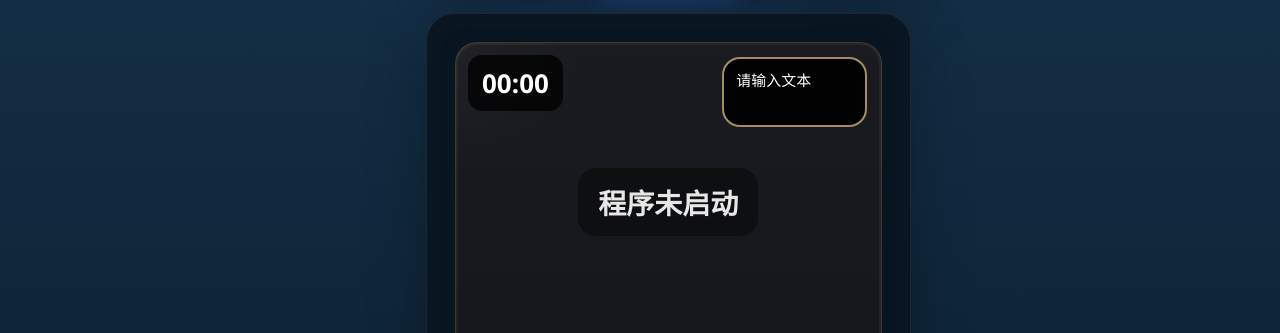
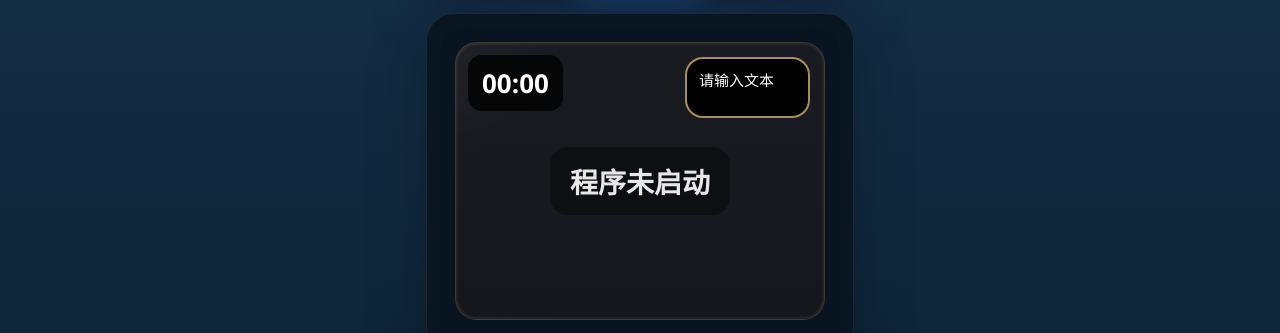
Before and after one commit to wxy-0523/Emoji-System, a plain HTML site: page mobile-remote-v1.html in a window 1280 px wide. Both pictures are taken after a click on the button "预览". Shown: the part 197-530 px from the top of the page. Drawn offline with Linux system fonts and the light colour scheme.

Commit message:
Add files via upload

```diff
--- a/mobile-remote-v1.html
+++ b/mobile-remote-v1.html
@@ -79,10 +79,10 @@
         </section>
       </section>
 
-      <section class="tab-page" data-page="preview">
-        <section class="preview-card">
+      <section class="tab-page tab-page-preview" data-page="preview">
+        <section class="preview-card preview-card-detail">
           <div class="desktop-preview">
-            <div class="preview-canvas preview-canvas-large">
+            <div class="preview-canvas preview-canvas-detail">
               <div class="preview-timer" id="preview-timer-clone">00:00</div>
               <div class="preview-note-box">
                 <div class="preview-note-text size-large" id="preview-note-text-clone">请输入文本</div>
@@ -104,7 +104,7 @@
           </div>
         </section>
 
-        <section class="panel">
+        <section class="panel panel-compact">
           <div class="panel-header">
             <h2>预览说明</h2>
             <span class="hint">同步显示</span>
```
